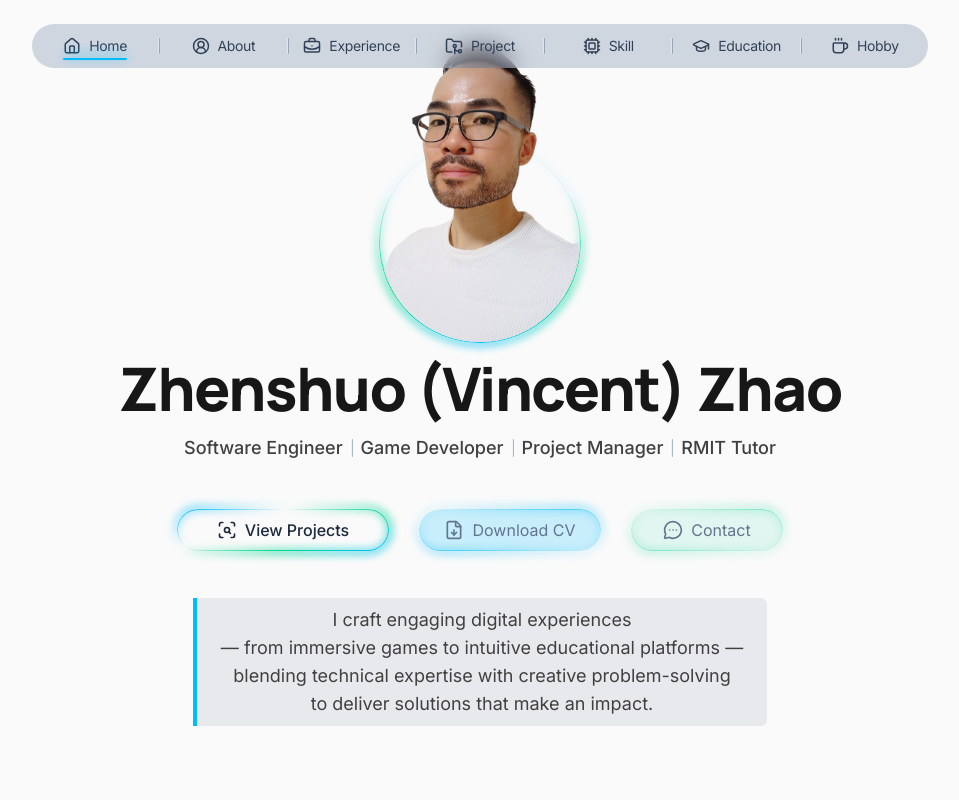
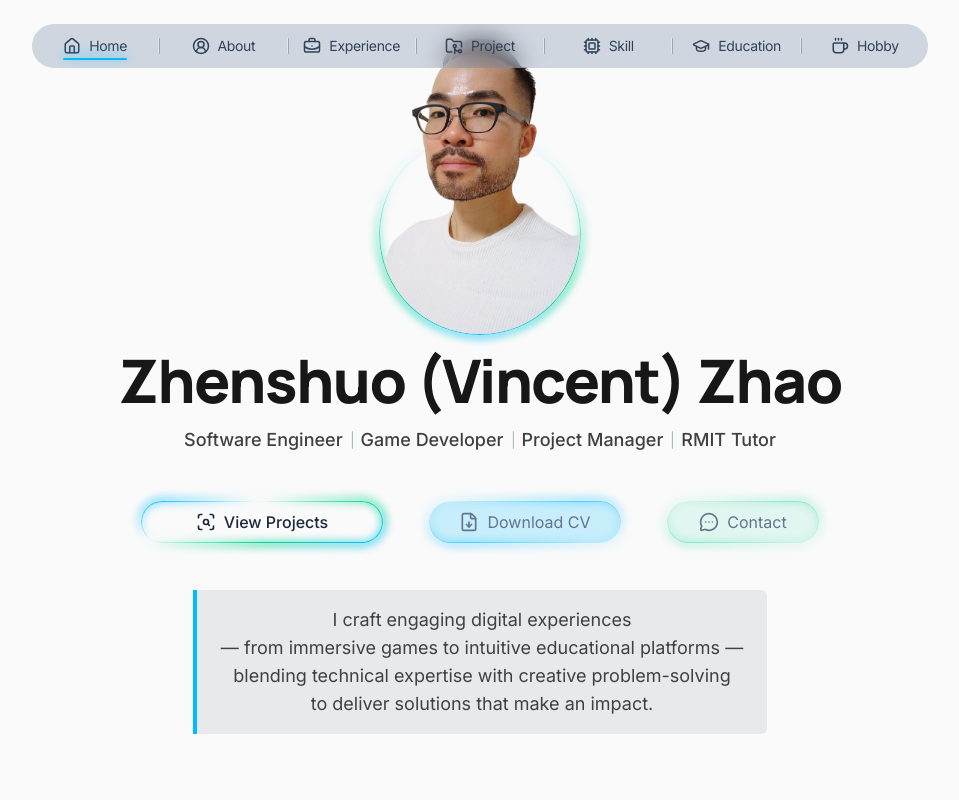
Before and after one commit to ZHENSHUO-ZHAO/portfolio, a React (Vite) app: page / in a window 1280 px wide. Shown: the top 800 px of the page, without its empty margins (160-1119 px from the left). Built offline with nearby package versions, Linux system fonts and the light colour scheme.

Commit message:
Fine-tuned hero page layout at different breakpoints.

```diff
--- a/src/pages/Home/CtaButton.tsx
+++ b/src/pages/Home/CtaButton.tsx
@@ -49,10 +49,10 @@ export default function CtaButton({
     <motion.li
       className={`relative flex-1 ${
         priority === "primary"
-          ? "w-[280px] sm:max-w-[190px] lg:max-w-[210px]"
+          ? "w-[280px] md:max-w-[190px] lg:max-w-[240px]"
           : priority === "secondary"
-          ? "w-[200px] sm:max-w-[180px] lg:max-w-[180px]"
-          : "w-[200px] sm:max-w-[140px] lg:max-w-[150px]"
+          ? "w-[200px] md:max-w-[180px] lg:max-w-[190px]"
+          : "w-[200px] md:max-w-[140px] lg:max-w-[150px]"
       }`}
       animate="rest"
       whileHover="hover"
--- a/src/pages/Home/HomePageHeader.tsx
+++ b/src/pages/Home/HomePageHeader.tsx
@@ -33,7 +33,7 @@ export default function HomePageHeader() {
   return (
     <div className="h-screen flex flex-col gap-4 justify-center items-center">
       <Portrait />
-      <h1 className="text-center text-3xl font-extrabold font-display tracking-tight sm:text-4xl lg:text-6xl">
+      <h1 className="text-center text-2xl font-extrabold font-display tracking-tight xs:text-3xl sm:text-4xl md:text-5xl lg:text-6xl">
         {content.name}
       </h1>
       <ul
@@ -58,7 +58,7 @@ export default function HomePageHeader() {
           </div>
         ))}
       </ul>
-      <ul className="my-8 w-full flex flex-col sm:flex-row gap-8 sm:gap-5 lg:gap-8 justify-center items-center text-base text-slate-800">
+      <ul className="my-8 w-full flex flex-col md:flex-row gap-8 lg:gap-12 justify-center items-center text-base text-slate-800">
         <CtaButton
           gradientColor={[
             "var(--color-accent)",
@@ -102,7 +102,7 @@ export default function HomePageHeader() {
         </CtaButton>
       </ul>
       <div className="bg-slate-600/10 rounded-r-md border-l-4 border-l-accent mb-8">
-        <p className="text-base max-w-prose px-6 py-2 lg:text-lg sm:whitespace-pre-line sm:text-center">
+        <p className="text-base px-6 py-4 lg:text-lg sm:whitespace-pre-line sm:text-center">
           {content.statement}
         </p>
       </div>
```
